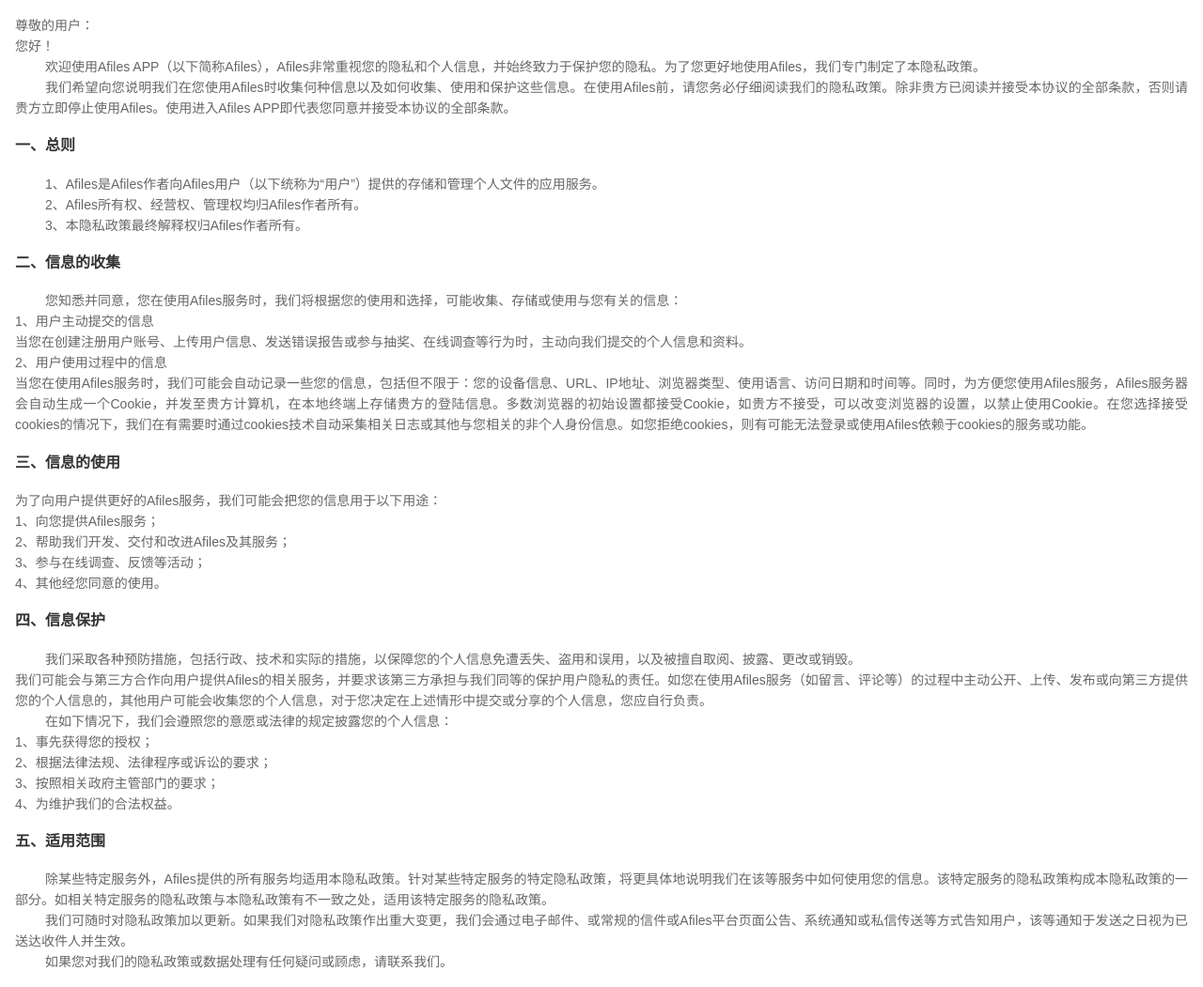
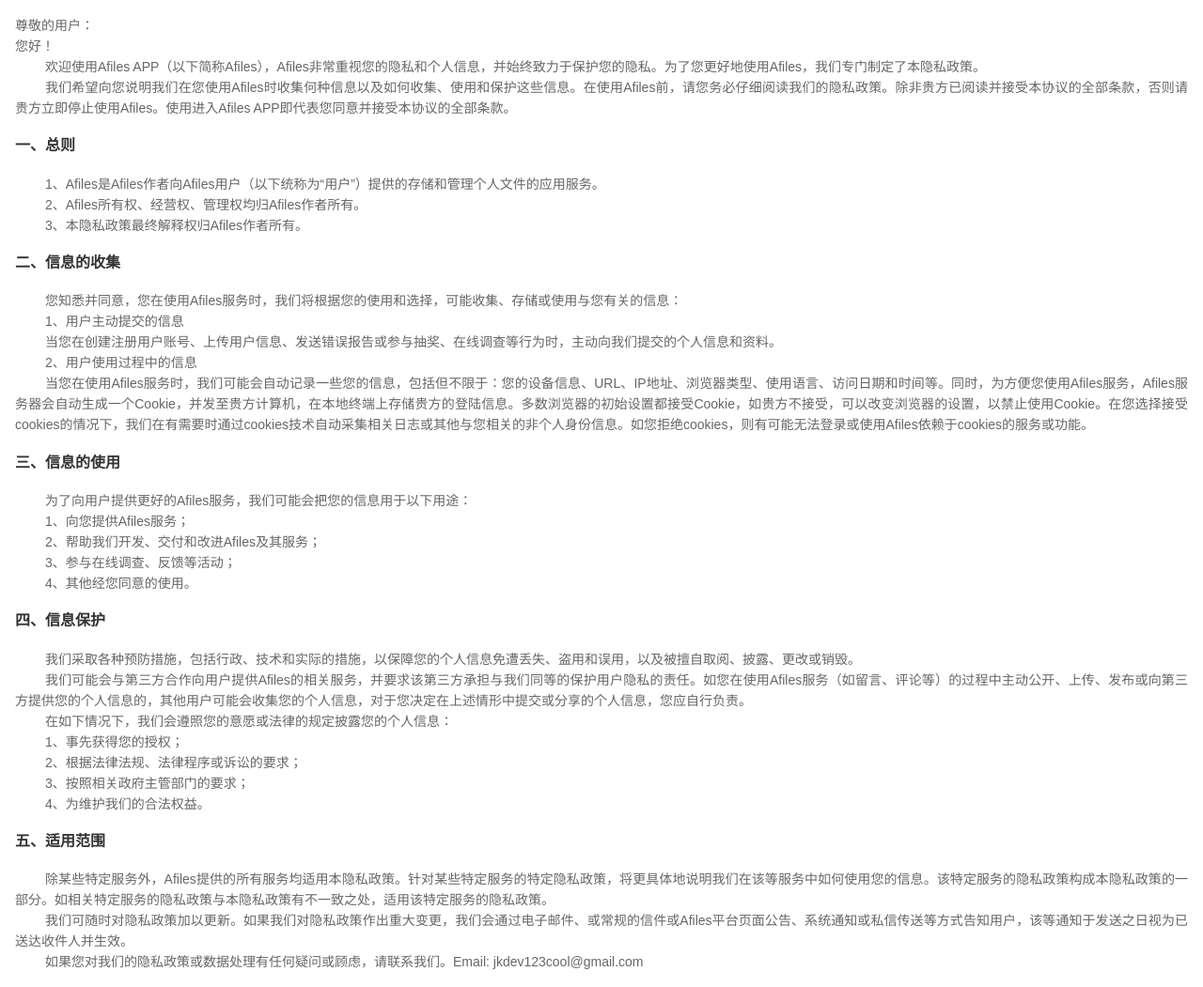
Before and after one commit to Dilrvvr/Afiles, a plain HTML site: page Afiles_Privacy.html in a window 1280 px wide. Shown: the whole page at 94% size. Drawn offline with Linux system fonts and the light colour scheme; a script that the page names is missing.

Commit message:
update htmls

```diff
--- a/Afiles_Home.html
+++ b/Afiles_Home.html
@@ -1,4 +1,3 @@
-
 <!DOCTYPE html>
 <html lang="en">
   <head>
@@ -8,7 +7,7 @@
 
     <title>Afiles</title>
 
-    <link rel="icon" href="https://raw.githubusercontent.com/Jacky-An/JKAlertX/master/Example/Snapshots/FileExplorer_icon.png" sizes="10x10">
+    <link rel="icon" href="https://raw.githubusercontent.com/Dilrvvr/Afiles/master/introduction/FileExplorer_icon.png" sizes="10x10">
 
     <style type="text/css">
       body {
@@ -47,7 +46,7 @@
       <div>
       </div>
       <div class="page-header">
-          <img src="https://raw.githubusercontent.com/Jacky-An/JKAlertX/master/Example/Snapshots/FileExplorer_icon.png" width="72"/>
+          <img src="https://raw.githubusercontent.com/Dilrvvr/Afiles/master/introduction/FileExplorer_icon.png" width="72"/>
           <h2>Afiles</h2>
       </div>
     </div>
@@ -120,7 +119,9 @@
     <h2>下载地址</h2>
 
     <ul>
-      <li><a href="https://itunes.apple.com/cn/app/id1458123066">Afiles iOS in APP Store</a></li>
+      <li><a href="https://apps.apple.com/cn/app/id1458123066">Afiles APP Store</a></li>
+      <br>
+      <li><a href="https://testflight.apple.com/join/pex4IRVE">Afiles Testflight</a></li>
       <br>
     </ul>
 
@@ -142,16 +143,17 @@
     <h2>APP预览</h2><hr/><br>
 
     <div class="preview">
-      <img src="https://github.com/Jacky-An/Afiles/raw/master/introduction/001.PNG"><hr/><br>
+      <img src="https://github.com/Dilrvvr/Afiles/raw/master/introduction/001.PNG"><hr/><br>
 
-      <img src="https://github.com/Jacky-An/Afiles/raw/master/introduction/002.PNG"><hr/><br>
+      <img src="https://github.com/Dilrvvr/Afiles/raw/master/introduction/002.PNG"><hr/><br>
 
       <div id="scale812">
-        <img src="https://github.com/Jacky-An/Afiles/raw/master/introduction/003.PNG"><hr/><br>
+        <img src="https://github.com/Dilrvvr/Afiles/raw/master/introduction/003.PNG"><hr/><br>
       </div>
 
-      <img src="https://github.com/Jacky-An/Afiles/raw/master/introduction/004.PNG"><hr/><br>
-      <img src="https://github.com/Jacky-An/Afiles/raw/master/introduction/005.PNG">
+      <img src="https://github.com/Dilrvvr/Afiles/raw/master/introduction/004.PNG"><hr/><br>
+      <img src="https://github.com/Dilrvvr/Afiles/raw/master/introduction/005.PNG"><hr/><br>
+    <img src="https://github.com/Dilrvvr/Afiles/raw/master/introduction/006.PNG">
 
       <br/>
 
--- a/Afiles_Privacy.html
+++ b/Afiles_Privacy.html
@@ -10,13 +10,13 @@
 	<meta name="screen-orientation" content="portrait">
 	<meta name="x5-orientation" content="portrait">
     <title>Afiles Privacy</title>
-    <link rel="icon" href="https://raw.githubusercontent.com/Jacky-An/JKAlertX/master/Example/Snapshots/FileExplorer_icon.png" sizes="10x10">
+    <link rel="icon" href="https://raw.githubusercontent.com/Dilrvvr/Afiles/master/introduction/FileExplorer_icon.png" sizes="10x10">
     <style>
     /*---------------重置样式开始----------*/
     html, body, ul, dl, li, dd, dt, p, h1, h2, h3, h4, h5, h6, form, img, span, input, tr, td, a{
         margin: 0;
         padding: 0;
-        font-family:Arial,Helvetica,'微软雅黑','黑体';
+        font-family:Arial,Helvetica,'黑体';
         -webkit-tap-highlight-color:transparent;
         -webkit-appearance: none;
         -webkit-user-select: none;
@@ -126,33 +126,46 @@
         </div>
         <div class="per_title">二、信息的收集</div>
         <div class="per_text" style="text-indent:2rem;">您知悉并同意，您在使用Afiles服务时，我们将根据您的使用和选择，可能收集、存储或使用与您有关的信息：
-            <br>1、用户主动提交的信息
-            <br>当您在创建注册用户账号、上传用户信息、发送错误报告或参与抽奖、在线调查等行为时，主动向我们提交的个人信息和资料。
-            <br>2、用户使用过程中的信息
-            <br>当您在使用Afiles服务时，我们可能会自动记录一些您的信息，包括但不限于：您的设备信息、URL、IP地址、浏览器类型、使用语言、访问日期和时间等。同时，为方便您使用Afiles服务，Afiles服务器会自动生成一个Cookie，并发至贵方计算机，在本地终端上存储贵方的登陆信息。多数浏览器的初始设置都接受Cookie，如贵方不接受，可以改变浏览器的设置，以禁止使用Cookie。在您选择接受cookies的情况下，我们在有需要时通过cookies技术自动采集相关日志或其他与您相关的非个人身份信息。如您拒绝cookies，则有可能无法登录或使用Afiles依赖于cookies的服务或功能。
+            <div class="per_text" style="text-indent:2rem;">1、用户主动提交的信息
+            </div>
+            <div class="per_text" style="text-indent:2rem;">当您在创建注册用户账号、上传用户信息、发送错误报告或参与抽奖、在线调查等行为时，主动向我们提交的个人信息和资料。
+            </div>
+            <div class="per_text" style="text-indent:2rem;">2、用户使用过程中的信息
+            </div>
+            <div class="per_text" style="text-indent:2rem;">当您在使用Afiles服务时，我们可能会自动记录一些您的信息，包括但不限于：您的设备信息、URL、IP地址、浏览器类型、使用语言、访问日期和时间等。同时，为方便您使用Afiles服务，Afiles服务器会自动生成一个Cookie，并发至贵方计算机，在本地终端上存储贵方的登陆信息。多数浏览器的初始设置都接受Cookie，如贵方不接受，可以改变浏览器的设置，以禁止使用Cookie。在您选择接受cookies的情况下，我们在有需要时通过cookies技术自动采集相关日志或其他与您相关的非个人身份信息。如您拒绝cookies，则有可能无法登录或使用Afiles依赖于cookies的服务或功能。
+            </div>
         </div>
         <div class="per_title">三、信息的使用</div>
-        <div class="per_text">为了向用户提供更好的Afiles服务，我们可能会把您的信息用于以下用途：
-            <br>1、向您提供Afiles服务；
-            <br>2、帮助我们开发、交付和改进Afiles及其服务；
-            <br>3、参与在线调查、反馈等活动；
-            <br>4、其他经您同意的使用。
+        <div class="per_text" style="text-indent:2rem;">为了向用户提供更好的Afiles服务，我们可能会把您的信息用于以下用途：
+            <div class="per_text" style="text-indent:2rem;">1、向您提供Afiles服务；
+            </div>
+            <div class="per_text" style="text-indent:2rem;">2、帮助我们开发、交付和改进Afiles及其服务；
+            </div>
+            <div class="per_text" style="text-indent:2rem;">3、参与在线调查、反馈等活动；
+            </div>
+            <div class="per_text" style="text-indent:2rem;">4、其他经您同意的使用。
+            </div>
         </div>
         <div class="per_title">四、信息保护</div>
         <div class="per_text" style="text-indent:2rem;">我们采取各种预防措施，包括行政、技术和实际的措施，以保障您的个人信息免遭丢失、盗用和误用，以及被擅自取阅、披露、更改或销毁。
-            <br>我们可能会与第三方合作向用户提供Afiles的相关服务，并要求该第三方承担与我们同等的保护用户隐私的责任。如您在使用Afiles服务（如留言、评论等）的过程中主动公开、上传、发布或向第三方提供您的个人信息的，其他用户可能会收集您的个人信息，对于您决定在上述情形中提交或分享的个人信息，您应自行负责。
+            <div class="per_text" style="text-indent:2rem;">我们可能会与第三方合作向用户提供Afiles的相关服务，并要求该第三方承担与我们同等的保护用户隐私的责任。如您在使用Afiles服务（如留言、评论等）的过程中主动公开、上传、发布或向第三方提供您的个人信息的，其他用户可能会收集您的个人信息，对于您决定在上述情形中提交或分享的个人信息，您应自行负责。
+            </div>
         </div>
         <div class="per_text" style="text-indent:2rem;">在如下情况下，我们会遵照您的意愿或法律的规定披露您的个人信息：
-            <br>1、事先获得您的授权；
-            <br>2、根据法律法规、法律程序或诉讼的要求；
-            <br>3、按照相关政府主管部门的要求；
-            <br>4、为维护我们的合法权益。
+            <div class="per_text" style="text-indent:2rem;">1、事先获得您的授权；
+            </div>
+            <div class="per_text" style="text-indent:2rem;">2、根据法律法规、法律程序或诉讼的要求；
+            </div>
+            <div class="per_text" style="text-indent:2rem;">3、按照相关政府主管部门的要求；
+            </div>
+            <div class="per_text" style="text-indent:2rem;">4、为维护我们的合法权益。
+            </div>
         </div>
 
         <div class="per_title">五、适用范围</div>
         <div class="per_text" style="text-indent:2rem;">除某些特定服务外，Afiles提供的所有服务均适用本隐私政策。针对某些特定服务的特定隐私政策，将更具体地说明我们在该等服务中如何使用您的信息。该特定服务的隐私政策构成本隐私政策的一部分。如相关特定服务的隐私政策与本隐私政策有不一致之处，适用该特定服务的隐私政策。 </div>
         <div class="per_text" style="text-indent:2rem;">我们可随时对隐私政策加以更新。如果我们对隐私政策作出重大变更，我们会通过电子邮件、或常规的信件或Afiles平台页面公告、系统通知或私信传送等方式告知用户，该等通知于发送之日视为已送达收件人并生效。 </div>
-        <div class="per_text" style="text-indent:2rem;">如果您对我们的隐私政策或数据处理有任何疑问或顾虑，请联系我们。 </div>
+        <div class="per_text" style="text-indent:2rem;">如果您对我们的隐私政策或数据处理有任何疑问或顾虑，请联系我们。Email: jkdev123cool@gmail.com </div>
     </div>
 </div>
 
```
